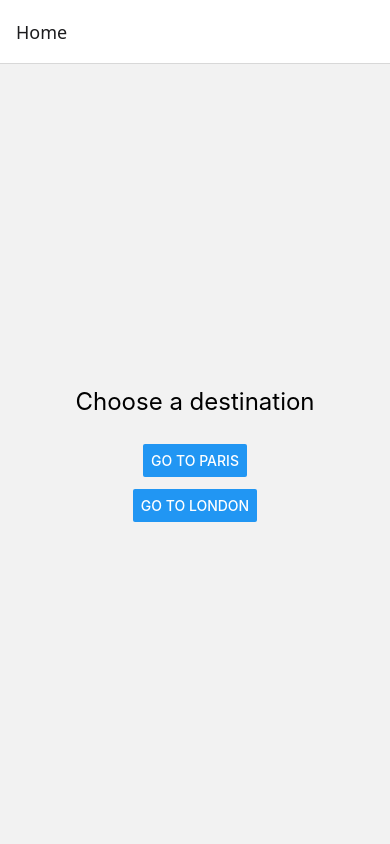
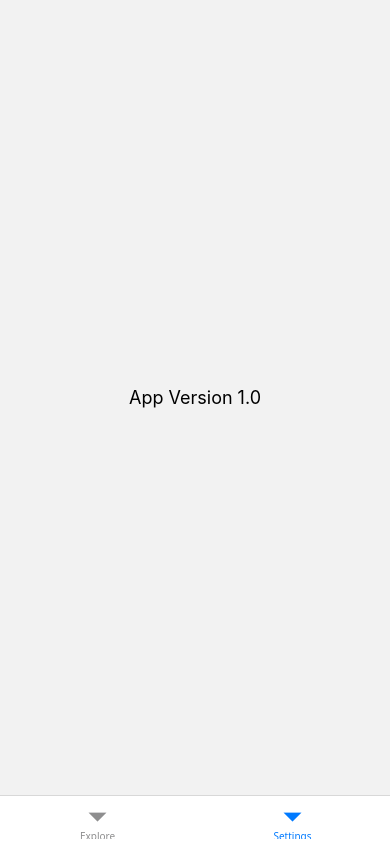
Before and after one commit to hamzassanli/TravelApp, a React Native app: screen /Settings in a window 390 px wide. Built offline with nearby package versions, Linux system fonts and the light colour scheme.

Commit message:
feat: Explore ve Settings tabları ile bottom tab navigator uygulaması (Bölüm 4)

```diff
--- a/App.js
+++ b/App.js
@@ -1,19 +1,32 @@
 // App.js
 import { NavigationContainer } from '@react-navigation/native';
 import { createNativeStackNavigator } from '@react-navigation/native-stack';
+import { createBottomTabNavigator } from '@react-navigation/bottom-tabs';
 
 import HomeScreen from './screens/HomeScreen';
 import DetailsScreen from './screens/DetailsScreen';
+import SettingsScreen from './screens/SettingsScreen';
 
 const Stack = createNativeStackNavigator();
+const Tab = createBottomTabNavigator();
+
+
+function HomeStack() {
+  return (
+    <Stack.Navigator>
+      <Stack.Screen name="Home" component={HomeScreen} />
+      <Stack.Screen name="Details" component={DetailsScreen} />
+    </Stack.Navigator>
+  );
+}
 
 export default function App() {
   return (
     <NavigationContainer>
-      <Stack.Navigator initialRouteName="Home">
-        <Stack.Screen name="Home" component={HomeScreen} />
-        <Stack.Screen name="Details" component={DetailsScreen} />
-      </Stack.Navigator>
+      <Tab.Navigator screenOptions={{ headerShown: false }}>
+        <Tab.Screen name="Explore" component={HomeStack} />
+        <Tab.Screen name="Settings" component={SettingsScreen} />
+      </Tab.Navigator>
     </NavigationContainer>
   );
 }
--- a/package.json
+++ b/package.json
@@ -9,6 +9,7 @@
     "web": "expo start --web"
   },
   "dependencies": {
+    "@react-navigation/bottom-tabs": "^7.8.8",
     "@react-navigation/native": "^7.1.22",
     "@react-navigation/native-stack": "^7.8.2",
     "expo": "~54.0.25",
--- /dev/null
+++ b/screens/SettingsScreen.js
@@ -0,0 +1,20 @@
+"App Version 1.0"
+// screens/SettingsScreen.js
+import React from 'react';
+import { View, Text } from 'react-native';
+
+function SettingsScreen() {
+  return (
+    <View
+      style={{
+        flex: 1,
+        alignItems: 'center',
+        justifyContent: 'center',
+      }}
+    >
+      <Text style={{ fontSize: 18 }}>App Version 1.0</Text>
+    </View>
+  );
+}
+
+export default SettingsScreen;
```
Also changed, not shown: 1 other file (tests, documents, lock files or other folders).
